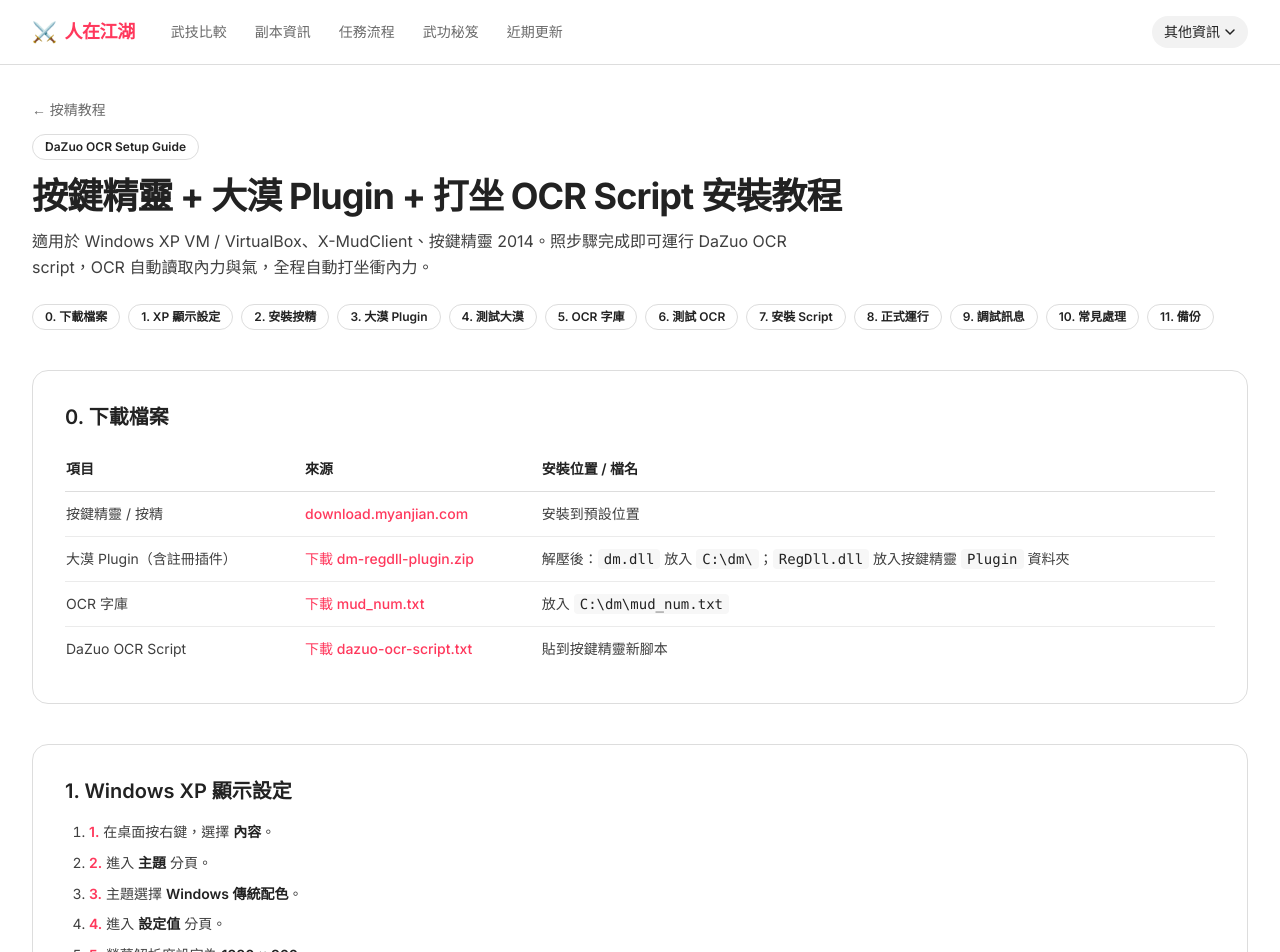
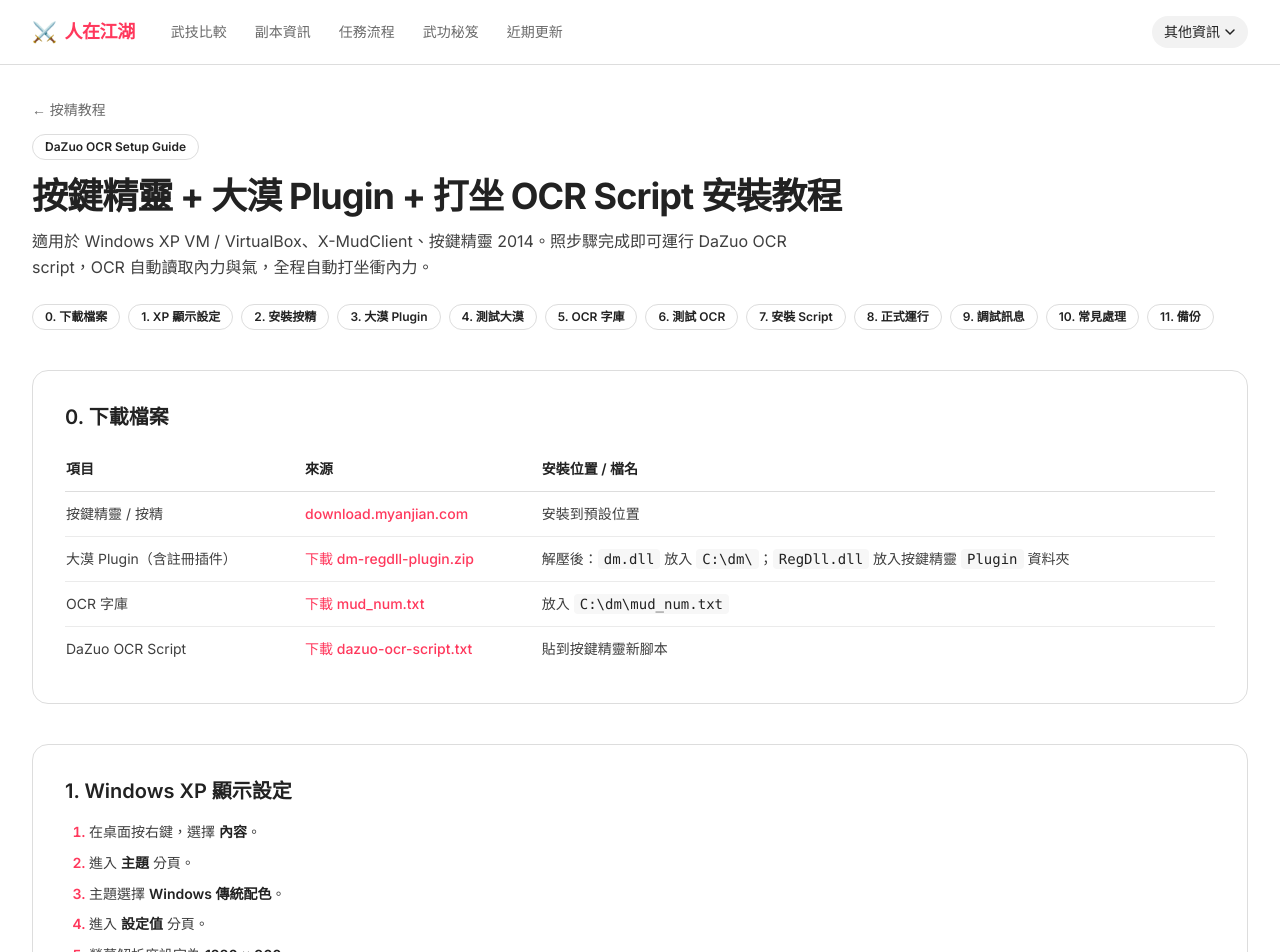
Before and after one commit to s92225/jhdb, a Next.js app: page /macros/dazuo-ocr in a window 1280 px wide. Shown: the top 952 px of the page. Built offline with nearby package versions, Linux system fonts and the light colour scheme.

Commit message:
Fix double numbering in Checklist on dazuo-ocr page

```diff
--- a/app/macros/dazuo-ocr/page.tsx
+++ b/app/macros/dazuo-ocr/page.tsx
@@ -177,10 +177,9 @@ function Note({ variant = 'info', children }: { variant?: 'info' | 'ok'; childre
 
 function Checklist({ items, start = 1 }: { items: React.ReactNode[]; start?: number }) {
   return (
-    <ol className="space-y-2" style={{ listStyleType: 'decimal', paddingLeft: '1.5em' }}>
+    <ol className="space-y-2" style={{ listStyleType: 'decimal', paddingLeft: '1.5em' }} start={start}>
       {items.map((item, i) => (
-        <li key={i} className="text-sm leading-relaxed text-bodytext">
-          <span className="font-semibold text-rausch">{start + i}.</span>{' '}
+        <li key={i} className="text-sm leading-relaxed text-bodytext marker:font-semibold marker:text-rausch">
           {item}
         </li>
       ))}
```
